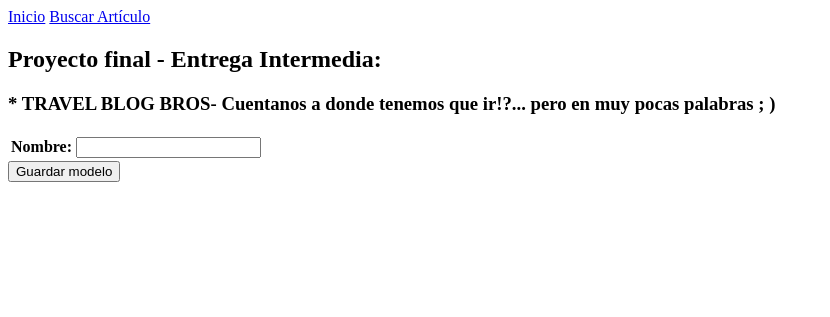
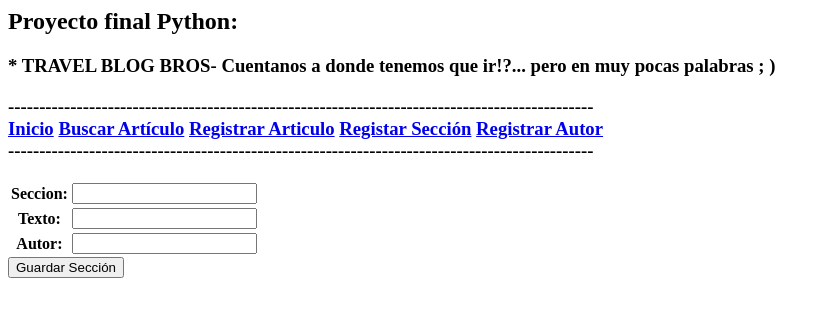
Before and after one commit to Cesaresand/ProyectoFinal, a Django app: page /blog/formulario-seccion/ in a window 1280 px wide. Shown: the top 317 px of the page, without its empty margins (0-830 px from the left). Run offline with Django 4.2, Linux system fonts and the light colour scheme.

Commit message:
Agrego navbar y mejoro respuesta en formularios

```diff
--- a/ProyectoFinal/Blog/forms.py
+++ b/ProyectoFinal/Blog/forms.py
@@ -16,4 +16,7 @@ class AutorForm(forms.Form):
 
 
 class SeccionForm(forms.Form):
-    nombre = forms.CharField(max_length=30)
+
+    seccion = forms.CharField(max_length=30)
+    texto = forms.CharField(max_length=1500)
+    autor = forms.CharField(max_length=30)
--- a/ProyectoFinal/Blog/models.py
+++ b/ProyectoFinal/Blog/models.py
@@ -31,7 +31,9 @@ class Seccion(models.Model):
     class Meta:
         verbose_name_plural = "Secciones"  ## TIP ver arriba
 
-    nombre = models.CharField(max_length=30)
+    seccion = models.CharField(max_length=30)
+    texto = models.CharField(max_length=1500)
+    autor = models.CharField(max_length=30)
 
     def __str__(self):
-        return self.nombre
+        return self.seccion
--- a/ProyectoFinal/Blog/templates/Blog/formulario-articulo.html
+++ b/ProyectoFinal/Blog/templates/Blog/formulario-articulo.html
@@ -10,7 +10,7 @@
     <table>
         {{ formulario.as_table }}
     </table>
-    <input type="submit" value="Guardar modelo">
+    <input type="submit" value="Guardar Artículo">
 </form>
 
 {% endblock %}
--- a/ProyectoFinal/Blog/templates/Blog/formulario-autor.html
+++ b/ProyectoFinal/Blog/templates/Blog/formulario-autor.html
@@ -6,7 +6,7 @@
     <table>
         {{ formulario.as_table }}
     </table>
-    <input type="submit" value="Guardar modelo">
+    <input type="submit" value="Guardar Autor">
 </form>
 
 {% endblock %}
--- a/ProyectoFinal/Blog/templates/Blog/formulario-seccion.html
+++ b/ProyectoFinal/Blog/templates/Blog/formulario-seccion.html
@@ -1,12 +1,16 @@
 {% extends "Blog/madre.html" %}
 
+{% load static %}
+
+
 {% block inserte_aqui_el_contenido %}
+
 
 <form action="" method="POST">{% csrf_token %}
     <table>
         {{ formulario.as_table }}
     </table>
-    <input type="submit" value="Guardar modelo">
+    <input type="submit" value="Guardar Sección">
 </form>
 
 {% endblock %}
--- a/ProyectoFinal/Blog/templates/Blog/madre.html
+++ b/ProyectoFinal/Blog/templates/Blog/madre.html
@@ -1,16 +1,29 @@
+{% comment %} <!-- Navigation-->
+<nav class="navbar navbar-light bg-light static-top">
+    <div class="container">
+        <a class="navbar-brand" href="{% url 'inicio' %}">Inicio</a>
+        <a class="navbar-brand" href="{% url 'buscar-articulo' %}">Buscar Artículo</a>
+        <a class="navbar-brand" href="{% url 'buscar-seccion' %}">Buscar Sección</a>
+        <a class="navbar-brand" href="{% url 'buscar-autor' %}">Buscar Autor</a>
+    </div>
+</nav> {% endcomment %}
+
+<h2> Proyecto final Python: <h2>
+
+<h3> * TRAVEL BLOG BROS- Cuentanos a donde tenemos que ir!?... pero en muy pocas palabras ; ) <h3>
+----------------------------------------------------------------------------------------------
+
 <!-- Navigation-->
 <nav class="navbar navbar-light bg-light static-top">
     <div class="container">
         <a class="navbar-brand" href="{% url 'inicio' %}">Inicio</a>
         <a class="navbar-brand" href="{% url 'buscar-articulo' %}">Buscar Artículo</a>
+        <a class="navbar-brand" href="{% url 'registrar-articulo' %}">Registrar Articulo</a>
+        <a class="navbar-brand" href="{% url 'registrar-seccion' %}">Registar Sección</a>
+        <a class="navbar-brand" href="{% url 'registrar-autor' %}">Registrar Autor</a>
     </div>
 </nav>
-
-<h2> Proyecto final - Entrega Intermedia: <h2>
-
-<h3> * TRAVEL BLOG BROS- Cuentanos a donde tenemos que ir!?... pero en muy pocas palabras ; ) <h3>
-
-
+----------------------------------------------------------------------------------------------<h3>
 {% block inserte_aqui_el_contenido %}
 
 {% endblock %}
--- a/ProyectoFinal/Blog/urls.py
+++ b/ProyectoFinal/Blog/urls.py
@@ -12,8 +12,10 @@ from Blog.views import (
 
 urlpatterns = [
     path("inicio/", mostrar_inicio, name="inicio"),
-    path("formulario-autor/", procesar_formulario_autor),
-    path("formulario-articulo/", procesar_formulario_articulo),
-    path("formulario-seccion/", procesar_formulario_seccion),
+    path("formulario-autor/", procesar_formulario_autor, name="registrar-autor"),
+    path(
+        "formulario-articulo/", procesar_formulario_articulo, name="registrar-articulo"
+    ),
+    path("formulario-seccion/", procesar_formulario_seccion, name="registrar-seccion"),
     path("buscar-articulo/", buscar, name="buscar-articulo"),
 ]
--- a/ProyectoFinal/Blog/views.py
+++ b/ProyectoFinal/Blog/views.py
@@ -95,7 +95,9 @@ def procesar_formulario_seccion(request):
         if mi_formulario.is_valid():
             datos_ingresados_por_usuario = mi_formulario.cleaned_data
             nuevo_modelo = Seccion(
-                nombre=datos_ingresados_por_usuario["nombre"],
+                seccion=datos_ingresados_por_usuario["seccion"],
+                texto=datos_ingresados_por_usuario["texto"],
+                autor=datos_ingresados_por_usuario["autor"],
             )
             nuevo_modelo.save()
 
```
Also changed, not shown: ProyectoFinal/Blog/templates/Blog/agradecimiento.html (+10 -0 lines), ProyectoFinal/Blog/templates/Blog/resultado-de-la-busqueda.html (+22 -5 lines), ProyectoFinal/Blog/migrations/0001_initial.py, ProyectoFinal/README.md, ProyectoFinal/db.sqlite3.
